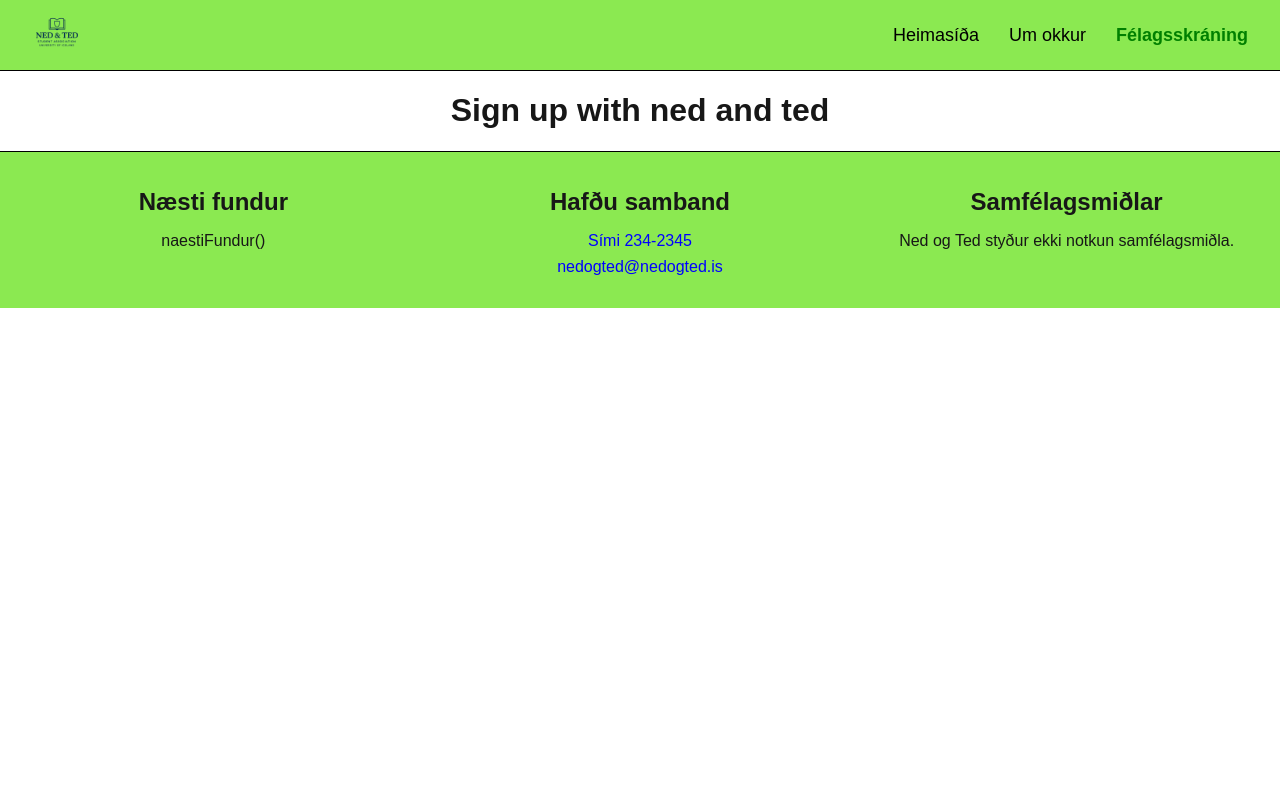
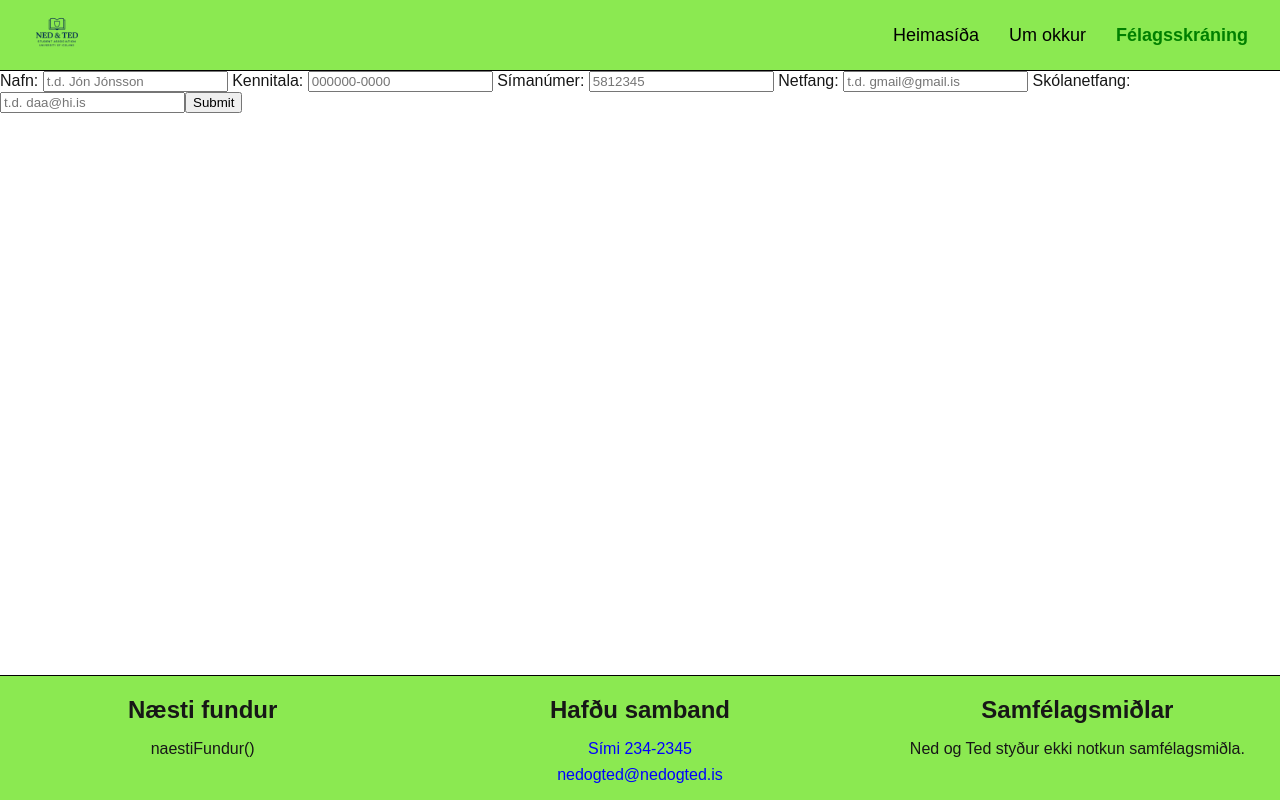
Before and after one commit to DavidAsmunds/nedOgTed, a Next.js app in the folder webapp/: page /signup in a window 1280 px wide. Built offline with nearby package versions, Linux system fonts and the light colour scheme.

Commit message:
added a signup page, and gave it the functionality to post to database, fixed some error handling in backend

```diff
--- a/webapp/src/app/globals.css
+++ b/webapp/src/app/globals.css
@@ -161,7 +161,6 @@ body {
 
 /*FOOOOTER*/
 footer {
-  padding: var(--spacing);
   background-color: var(--color-background-nav-og-footer);
   border-top: 1px solid var(--color-background-secondary);
 }
@@ -222,3 +221,15 @@ footer dd {
     text-align: left;
   }
 }
+
+body.layout {
+  display: flex;
+  flex-direction: column;
+  min-height: 100vh;
+}
+
+/* Make main fill leftover space */
+main.main{
+  flex: 1;
+  width: 100%;
+}
--- a/webapp/src/app/layout.js
+++ b/webapp/src/app/layout.js
@@ -1,6 +1,18 @@
 import Navbar from "./components/Navbar";
 import Footer from "./components/Footer";
+import { Geist, Geist_Mono } from "next/font/google";
+
 import "./globals.css";
+
+const geistSans = Geist({
+  variable: "--font-geist-sans",
+  subsets: ["latin"],
+});
+
+const geistMono = Geist_Mono({
+  variable: "--font-geist-mono",
+  subsets: ["latin"],
+});
 
 export const metadata = {
   title: "Ned og Ted heimasíðan",
@@ -10,9 +22,9 @@ export const metadata = {
 export default function RootLayout({ children }) {
   return (
     <html lang="is">
-      <body>
+      <body className="layout">
         <Navbar />
-        <main>{children}</main>
+        <main className="main">{children}</main>
         <Footer />
       </body>
     </html>
--- a/webapp/src/app/page.js
+++ b/webapp/src/app/page.js
@@ -20,43 +20,12 @@ function GetDataButton() {
     </div>
   );
 }
-/*
-function PostDataForm(){
-  async function handlePostToDB() {
-    const response = await fetch("http://localhost:8080/application",{
-      method: "POST",
-      headers: { "Content-Type" : "application/json" },
-      body: JSON.stringify({
-        name:"react",
-        kennitala: "kennitala",
-        phonenumber: "1230001",
-        generalemail: "testemail@gmail.is",
-        uniemail: "testemail@hi.is"
-      })
-    });
-    const data = await response.json();
-    console.log("gogn inserted: ", data)
-  }
 
-  return (
-    <div>
-      <button onClick={handlePostToDB}>
-        profa post
-      </button>
-    </div>
-  );
-}*/
-//<PostDataForm />
 export default function Home() {
   return (
     <div>
-      <h1>Welcome to my app</h1>
+      <h1>Verið velkomin á heimasíðu ned og ted!</h1>
       <GetDataButton />
-
-      <div>
-        <h2>post request takki</h2>
-
-      </div>
     </div>
 
   );
--- /dev/null
+++ b/webapp/src/app/signup/SignUpForm.jsx
@@ -0,0 +1,73 @@
+"use client";
+import { useState } from "react";
+
+export default function SignUpForm(){
+    //Using states so parent component knows a valid submition has occurred
+    const [isSubmitted, setIsSubmitted] = useState(false);
+    //name, kennitala, phonenumber, generalEmail, uniEmail
+    function handlePostDataForm(e){
+        e.preventDefault();
+        const formData = {
+            name: e.target.name.value,
+            kennitala: e.target.kennitala.value,
+            phoneNumber: e.target.phoneNumber.value,
+            generalEmail: e.target.generalEmail.value,
+            uniEmail:  e.target.uniEmail.value
+        };
+
+        fetch("http://localhost:8080/application",{
+            method: "POST",
+            headers: { "Content-Type" : "application/json" },
+            body: JSON.stringify(formData)
+        })
+        //async so the proper error message can go through
+        .then(async res =>{
+            if(!res.ok){
+                const errorData = await res.json()
+                throw new Error(errorData.error);
+            }
+            setIsSubmitted(true);
+            return res.json();
+        })
+        .then(data => {
+            console.log("Success: ",data)
+        })
+        .catch(err =>{
+            alert(err);
+            console.log("Error: ", err)
+        })
+    }
+
+    if(isSubmitted){
+        return(
+            <div>
+                <h1>Til hamingju!, þú ert nú skráður í nemendafélagið Ned og Ted!</h1>
+            </div>
+        );
+    }
+
+    return (
+        <>
+            <form onSubmit={handlePostDataForm}>
+                <label htmlFor="name"> Nafn: </label>
+                <input type="text" id="name" name="name" required placeholder="t.d. Jón Jónsson"></input>
+
+                <label htmlFor="kennitala"> Kennitala: </label>
+                <input type="text" id="kennitala" name="kennitala" required placeholder="000000-0000"></input>
+
+                <label htmlFor="phoneNumber"> Símanúmer: </label>
+                <input type="text" id="phoneNumber" name="phoneNumber" required placeholder="5812345"></input>
+
+                <label htmlFor="generalEmail"> Netfang: </label>
+                <input type="text" id="generalEmail" name="generalEmail" required placeholder="t.d. gmail@gmail.is"></input>
+
+                <label htmlFor="uniEmail"> Skólanetfang: </label>
+                <input type="text" id="uniEmail" name="uniEmail" required placeholder="t.d. daa@hi.is"></input>
+
+                <button type="submit">
+                    Submit
+                </button>
+            </form>
+        </>
+    );
+}
--- a/webapp/src/app/signup/page.js
+++ b/webapp/src/app/signup/page.js
@@ -1,11 +1,10 @@
+import SignUpForm from "./SignUpForm";
+
 export default function SignUp(){
+
     return (
-        <>
-            <div>
-                <h1>
-                    Sign up with ned and ted
-                </h1>
-            </div>
-        </>
-    )
+        <div>
+            <SignUpForm />
+        </div>
+    );
 }
```
Also changed, not shown: 2 other files (tests, documents, lock files or other folders).
